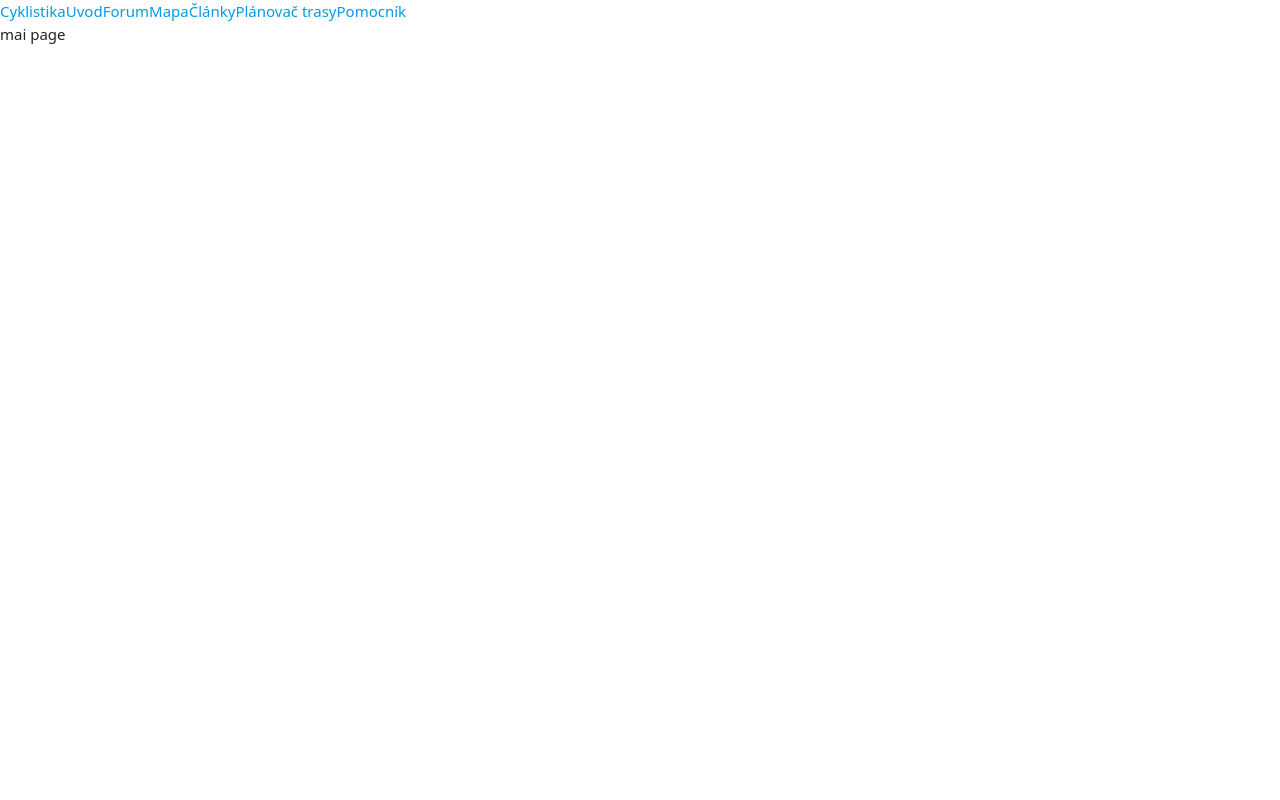
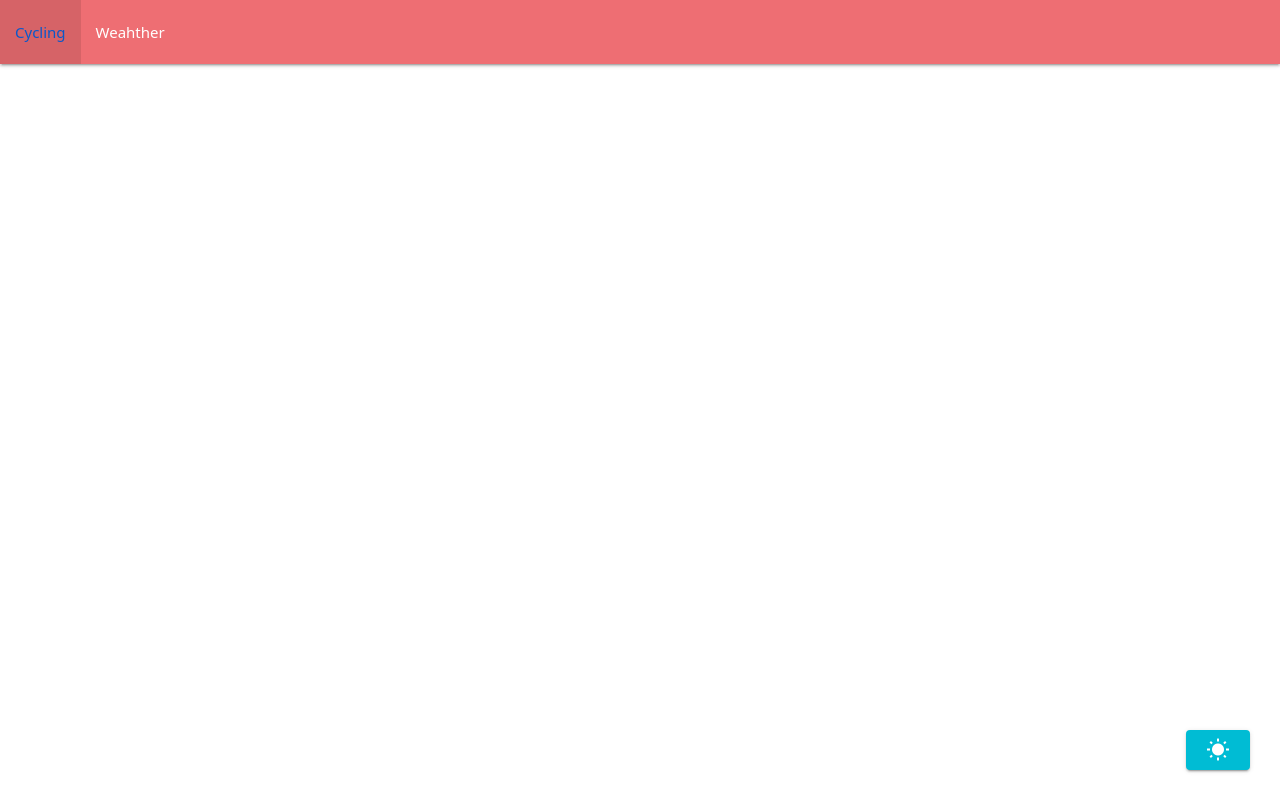
Before and after one commit to AdBrWebDev/helper-app, a React (Create React App) app: page /weather in a window 1280 px wide. Built offline with nearby package versions, Linux system fonts and the light colour scheme.

Commit message:
Main page for each activity created

```diff
--- a/src/App.js
+++ b/src/App.js
@@ -11,7 +11,6 @@
 import Box from '@material-ui/core/Box';
 import Footer from './components/Footer';
 import './App.css';
-import MainNav from './components/Main-nav';
 const Nature = lazy(() => import('./pages/Nature'));
 const Weather = lazy(() => import('./pages/Weather'));
 const Cycling = lazy(() => import('./pages/cycling/CyclingMNPG'))
@@ -20,14 +19,22 @@
   return (
     <Suspense fallback={'loading....'}>
       <Router>
-
-          <Link to="/">Cyklistika</Link>
-
-
+      <div>
+        <nav>
+          <ul>
+            <li>
+              <Link to="/">Cycling</Link>
+            </li>
+            <li>
+              <Link to="/weather">Weahther</Link>
+            </li>
+          </ul>
+        </nav>
         <Switch>
-            <Route path="/" component={Cycling} />
-
+            <Route exact path="/" component={Cycling} />
+            <Route path="/weather" component={Weather} />
         </Switch>
+        </div>
       </Router>
       {/*<MainNav />
       <Router>
--- a/src/components/Main-nav.jsx
+++ /dev/null
@@ -1,22 +0,0 @@
-import React, {useState} from 'react';
-import BottomNavigationAction from '@material-ui/core/BottomNavigationAction';
-import BottomNavigation from '@material-ui/core/BottomNavigation';
-import FolderIcon from '@material-ui/icons/Folder';
-import RestoreIcon from '@material-ui/icons/Restore';
-import FavoriteIcon from '@material-ui/icons/Favorite';
-import LocationOnIcon from '@material-ui/icons/LocationOn';
-
-export default function MainNav(){
-    const [type, setType] = useState('');
-
-    const handleChange = (newValue) => {
-        setType(newValue);
-      };
-
-    return (
-      <BottomNavigation value={type} onChange={handleChange} className="position-fixed top-0 row w-100">
-        <BottomNavigationAction label="Recents" value="recents" icon={<RestoreIcon />} className="col-6" />
-        <BottomNavigationAction label="Favorites" value="favorites" icon={<FavoriteIcon />} className="col-6" />
-      </BottomNavigation>
-      )
-}
--- a/src/pages/cycling/CyclingMNPG.js
+++ b/src/pages/cycling/CyclingMNPG.js
@@ -3,6 +3,7 @@
 import 'bootstrap/dist/css/bootstrap.min.css';
 import 'material-icons/iconfont/material-icons.css';
 import 'materialize-css/dist/css/materialize.css';
+import Footer from '../../components/Footer'
 const MainPage = lazy(() => import('./MainPage'))
 const Articles = lazy(() => import('./Articles'))
 const BikeHelper = lazy(() => import('./BikeHelper'))
@@ -20,13 +21,14 @@
         <Link to="/Tracking">Plánovač trasy</Link>
         <Link to="/BikeHelper">Pomocník</Link>
       <Switch>
-          <Route  path="/" component={MainPage} />
-          <Route exact path="/Forum" component={Forum} />
+          <Route exact path="/" component={MainPage} />
+          <Route path="/Forum" component={Forum} />
           <Route path="/Map" component={Map} />
           <Route path="/Articles" component={Articles} />
           <Route path="/Tracking" component={TrackingRoute} />
           <Route path="/BikeHelper" component={BikeHelper} />
       </Switch>
     </Router>
+    <Footer />
     </Suspense>)
 }
```
Also changed, not shown: src/pages/hiking/HikingMNPG.js (added), src/pages/running/RunningMNPG.js (added), src/pages/skiing/Skiing.js (added).
